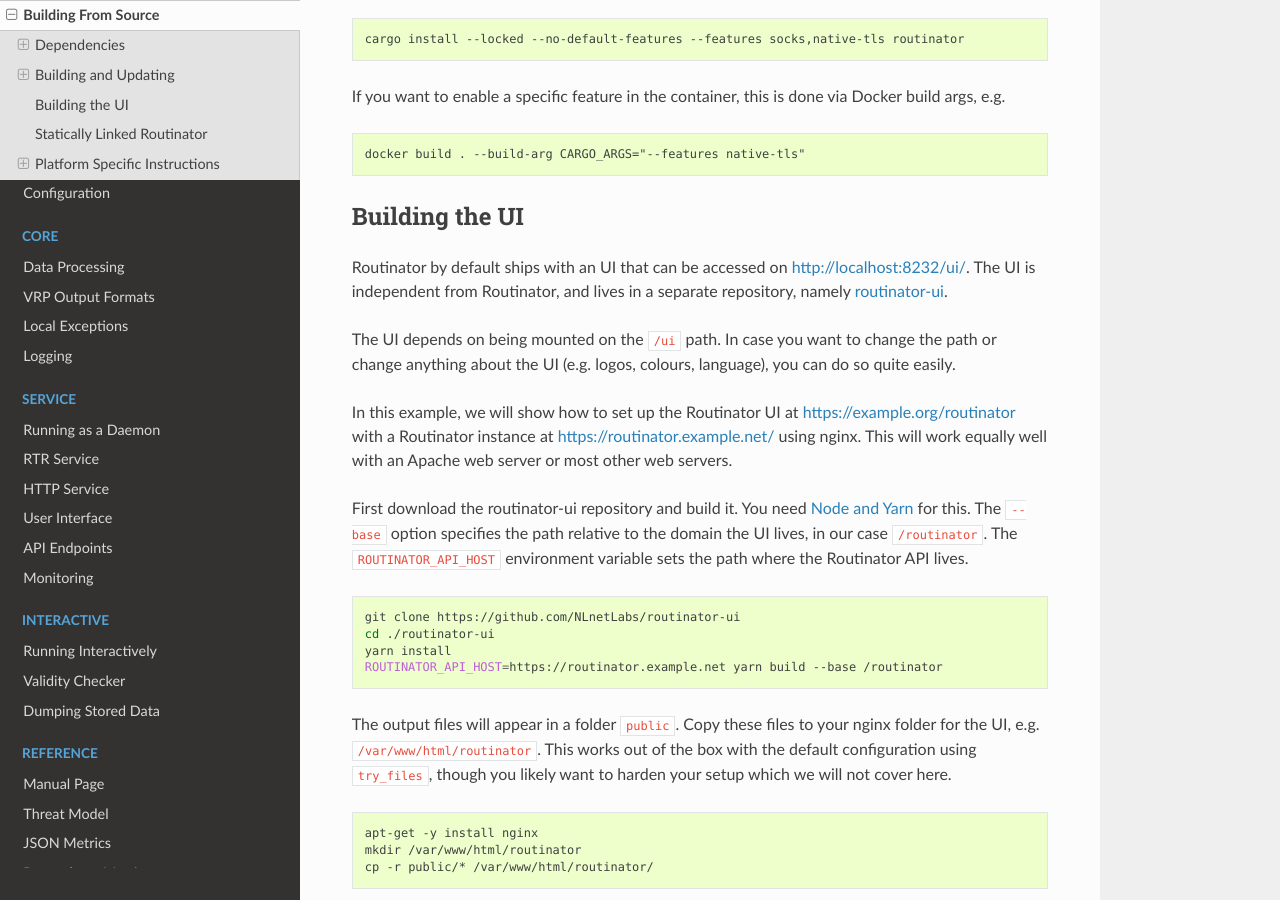
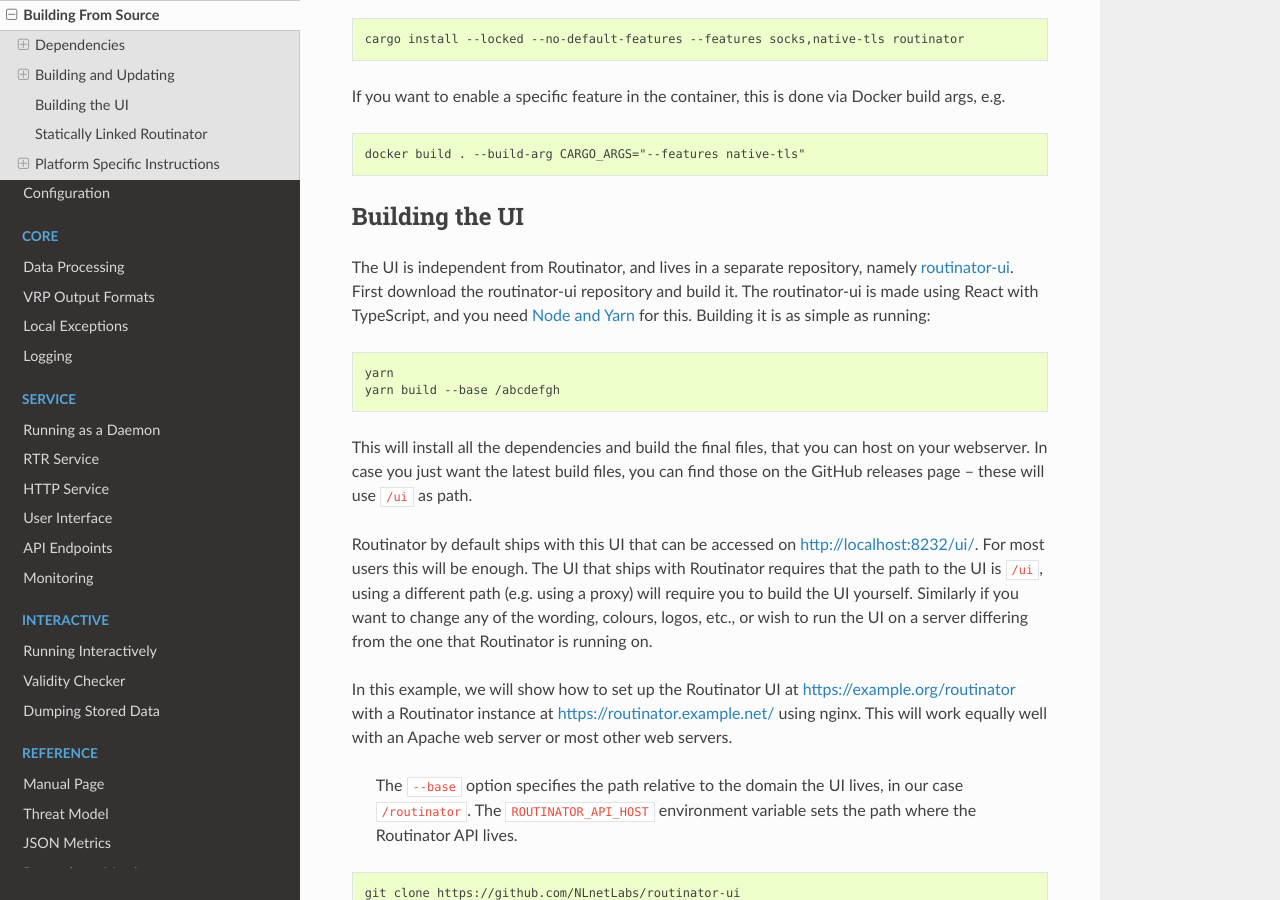
Before and after one commit to NLnetLabs/routinator, a Sphinx documentation site: the page built from doc/manual/source/building.rst, in a window 1280 px wide and 900 px high, scrolled down 3162 px. Built offline with Sphinx 7.4.7 and the Read the Docs theme 3.1.0, drawn with Linux system fonts in a browser that asks for light colours.

Commit message:
Update documentation

```diff
--- a/doc/manual/source/building.rst
+++ b/doc/manual/source/building.rst
@@ -176,14 +176,20 @@
 
 Building the UI
 ---------------
+The UI is independent from Routinator, and lives in a separate repository, namely `routinator-ui <https://github.com/NLnetLabs/routinator-ui/>`_. First download the routinator-ui repository and build it. The routinator-ui is made using React with TypeScript, and you need `Node and Yarn <https://nodejs.org/en/download>`_ for this. Building it is as simple as running:
 
-Routinator by default ships with an UI that can be accessed on http://localhost:8232/ui/. The UI is independent from Routinator, and lives in a separate repository, namely `routinator-ui <https://github.com/NLnetLabs/routinator-ui/>`_.
+.. code-block:: bash
 
-The UI depends on being mounted on the ``/ui`` path. In case you want to change the path or change anything about the UI (e.g. logos, colours, language), you can do so quite easily.
+    yarn
+    yarn build --base /abcdefgh
+
+This will install all the dependencies and build the final files, that you can host on your webserver. In case you just want the latest build files, you can find those on the GitHub releases page -- these will use ``/ui`` as path.
+
+Routinator by default ships with this UI that can be accessed on http://localhost:8232/ui/. For most users this will be enough. The UI that ships with Routinator requires that the path to the UI is ``/ui``, using a different path (e.g. using a proxy) will require you to build the UI yourself. Similarly if you want to change any of the wording, colours, logos, etc., or wish to run the UI on a server differing from the one that Routinator is running on.
 
 In this example, we will show how to set up the Routinator UI at https://example.org/routinator with a Routinator instance at https://routinator.example.net/ using nginx. This will work equally well with an Apache web server or most other web servers.
 
-First download the routinator-ui repository and build it. You need `Node and Yarn <https://nodejs.org/en/download>`_ for this. The ``--base`` option specifies the path relative to the domain the UI lives, in our case ``/routinator``. The ``ROUTINATOR_API_HOST`` environment variable sets the path where the Routinator API lives.
+ The ``--base`` option specifies the path relative to the domain the UI lives, in our case ``/routinator``. The ``ROUTINATOR_API_HOST`` environment variable sets the path where the Routinator API lives.
 
 .. code-block:: bash
 
```
